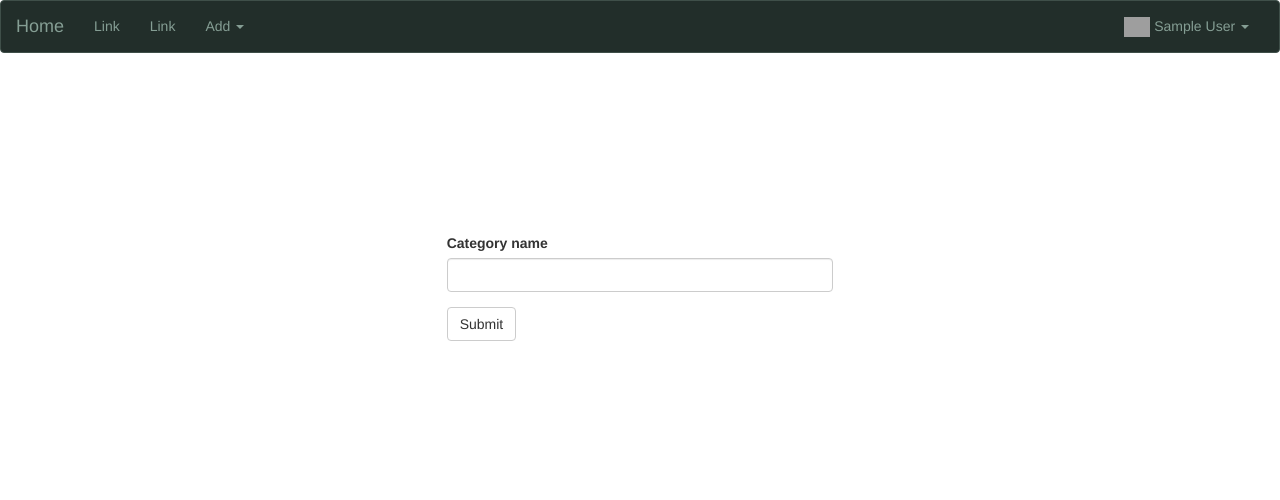
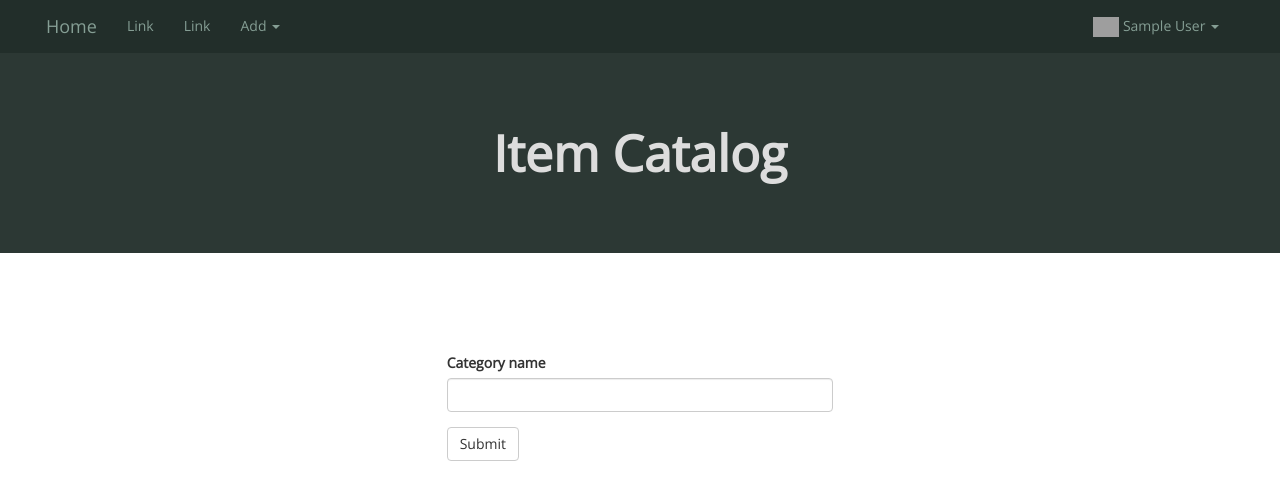
Before and after one commit to zhihaodev/udacity-projects, a Flask app: page /add_category in a window 1280 px wide. Shown: the top 500 px of the page. Run offline with Flask 2, Linux system fonts and the light colour scheme; the visitor is signed in with stand-in values (Sample User, id 1); data comes from the database, SQL or seed files in the repository; parts of the project's set-up code (start-up, migrations or seed data) failed here and were passed over; some libraries are stand-ins or nearby versions; grey boxes are pictures that could not be loaded.

Commit message:
improve UI

```diff
--- a/app/main/views.py
+++ b/app/main/views.py
@@ -1,4 +1,4 @@
-from flask import abort, render_template, flash, redirect, url_for, jsonify
+from flask import abort, render_template, flash, redirect, url_for, jsonify, request
 from . import main
 from .. import db
 from ..models import Category, Item
@@ -26,7 +26,7 @@ def add_category():
                 ("Failed to add category \"%s\"."
                  " Make sure that the category name is unique.") % new_category.name)
         else:
-            flash("A new category \"%s\" has been added." % new_item.name)
+            flash("A new category \"%s\" has been added." % new_category.name)
         finally:
             return redirect(url_for('.index'))
     return render_template('add_or_edit.html', form=form)
@@ -50,6 +50,15 @@ def add_item():
             flash("A new item \"%s\" has been added." % new_item.name)
         finally:
             return redirect(url_for('.index'))
+
+    category_name = request.args.get('category_name')
+    if category_name is not None:
+        default_category = Category.query.filter_by(name=category_name).first()
+        if default_category is None:
+            flash("Wrong parameter(s).")
+            return redirect(url_for('.index'))
+        form.category.data = default_category.id
+
     return render_template('add_or_edit.html', form=form)
 
 
--- a/app/models.py
+++ b/app/models.py
@@ -30,6 +30,7 @@ class Item(db.Model):
     def to_json(self):
         return {
             'id': self.id,
+            'category_id': self.category.id,
             'name': self.name,
             'description': self.description
         }
--- a/app/static/styles.css
+++ b/app/static/styles.css
@@ -1,12 +1,12 @@
 .navbar-default {
   background-color: #222e2a;
-  border-color: #3f4f49;
+  border-color: #222e2a;
 }
 .navbar-default .navbar-brand {
   color: #859e94;
 }
 .navbar-default .navbar-brand:hover, .navbar-default .navbar-brand:focus {
-  color: #859e94;
+  color: #ffffff;
 }
 .navbar-default .navbar-text {
   color: #859e94;
@@ -67,11 +64,100 @@
     color: #859e94;
   }
   .navbar-default .navbar-nav .open .dropdown-menu > li > a:hover, .navbar-default .navbar-nav .open .dropdown-menu > li > a:focus {
-    color: #859e94;
+    color: #ffffff;
   }
   .navbar-default .navbar-nav .open .dropdown-menu > .active > a, .navbar-default .navbar-nav .open .dropdown-menu > .active > a:hover, .navbar-default .navbar-nav .open .dropdown-menu > .active > a:focus {
-    color: #859e94;
-    background-color: #3f4f49;
+    color: #ffffff;
+    background-color: #222e2a;
   }
+}
+
+/*dsdsd*/
+.navbar {
+  border-radius: 0px;
+  margin-bottom: 0px;
+}
+
+.navbar > .container-fluid {
+  margin-left: 30px;
+  margin-right: 30px;
+}
+
+.banner {
+  height: 200px;
+  background: #2C3834;
+  display: table;
+  width: 100%;
+}
+
+.banner_text {
+  text-align: center;
+  font-size: 50px;
+  color: #DDDDDD;
+  display: table-cell;
+  vertical-align: middle;
+}
+.page_content {
+  margin-top: 20px;
+}
+
+
+/*dsdsd*/
+
+body {
+  font-family: 'Open Sans', sans-serif;
+}
+
+#categories {
+  border-right: 1px groove #F0F0F0;
+  font-weight: bold;
 
 }
+
+#items .panel-heading {
+  text-align: center;
+  font-weight: bold;
+}
+
+#operations {
+  padding: 10px;
+  text-align: right;
+}
+
+#operations a {
+  margin: 5px;
+}
+
+#items .list-group-item {
+  padding: 0;
+}
+
+#items .list-group > .list-group-item {
+  margin-bottom: 0px;
+}
+
+#categories > .btn {
+  display: block;
+
+}
+
+.add_btn {
+  text-align: center;
+}
+
+#categories > a, .add_btn > a {
+  display: inline-block;
+  width: 300px;
+  margin-top: 20px;
+}
+
+.error_msg {
+  text-align: center;
+}
+
+
+/*dsdasdsd*/
+
+.form {
+  margin-top: 40px;
+}
--- a/app/templates/add_or_edit.html
+++ b/app/templates/add_or_edit.html
@@ -1,20 +1,5 @@
 {% extends "base.html" %}
 {% import "bootstrap/wtf.html" as wtf %}
-
-{% block styles %}
-
-{{ super() }}
-
-<style>
-
-.form {
-  margin-top: 80px;
-}
-
-</style>
-{% endblock %}
-
-
 
 {% block page_content %}
 
--- a/app/templates/base.html
+++ b/app/templates/base.html
@@ -2,23 +2,9 @@
 
 {% block title %}Item Catalog{% endblock %}
 
-
-{% block styles %}
-
-{{ super() }}
-<style>
-body {
-  /*width: 100%;*/
-  /*height: 1000px;*/
-}
-
-
-</style>
-{% endblock %}
-
-
 {% block head %}
 {{ super() }}
+<link href='http://fonts.googleapis.com/css?family=Open+Sans:400,300' rel='stylesheet' type='text/css'>
 <link rel="stylesheet" type="text/css" href="{{ url_for('static', filename='styles.css') }}">
 {% endblock %}
 
@@ -54,11 +40,11 @@ body {
         <li class="dropdown">
           <a href="#" class="dropdown-toggle" data-toggle="dropdown" role="button" aria-haspopup="true" aria-expanded="false"><img src="{{ current_user.pic_url }}" height="20"> {{ current_user.name }} <span class="caret"></span></a>
           <ul class="dropdown-menu">
-            <li><a href="{{ url_for('auth.logout') }}">Sign out</a></li>
+            <li><a href="{{ url_for('auth.logout') }}">Sign Out</a></li>
           </ul>
         </li>
         {% else %}
-        <li><a href="{{ url_for('auth.login') }}">Sign in</a></li>
+        <li><a href="{{ url_for('auth.login') }}">Sign In</a></li>
         {% endif %}
       </ul>
     </div>
@@ -67,17 +53,41 @@ body {
 {% endblock %}
 
 {% block content %}
-<div class="container-fluid">
+
+  <div class="banner">
+
+    <div class="banner_text">
+      <strong>Item Catalog</strong>
+    </div>
+
+  </div>
+
+
+
+<div class="container-fluid page_content">
 
   {% for message in get_flashed_messages() %}
-  <div class="alert alert-warning">
+  <div class="alert alert-warning fade in error_msg">
       <button type="button" class="close" aria-label="Close"><span aria-hidden="true" data-dismiss="alert">&times;</button>
       {{ message }}
   </div>
-
   {% endfor %}
 
   {% block page_content %}
   {% endblock %}
 </div>
 {% endblock %}
+
+
+{% block scripts %}
+{{ super() }}
+
+<script type="text/javascript">
+  $(document).ready(function(){
+    // http://stackoverflow.com/questions/23101966/bootstrap-alert-auto-close
+    $(".error_msg").fadeTo(1000, 500).slideUp(500, function(){
+        $(".error_msg").alert('close');
+    });
+  });
+</script>
+{% endblock %}
--- a/app/templates/delete.html
+++ b/app/templates/delete.html
@@ -6,8 +6,7 @@
 <div class="page-header">
 	<h3>Are you sure you want delete item "{{ item_name }}"?</h3>
 
-</div >
+</div class="form">
 {{ wtf.quick_form(form) }}
 
-
 {% endblock %}
```
Also changed, not shown: other parts of app/static/styles.css (+10 -13 lines), app/templates/index.html (+36 -63 lines).
